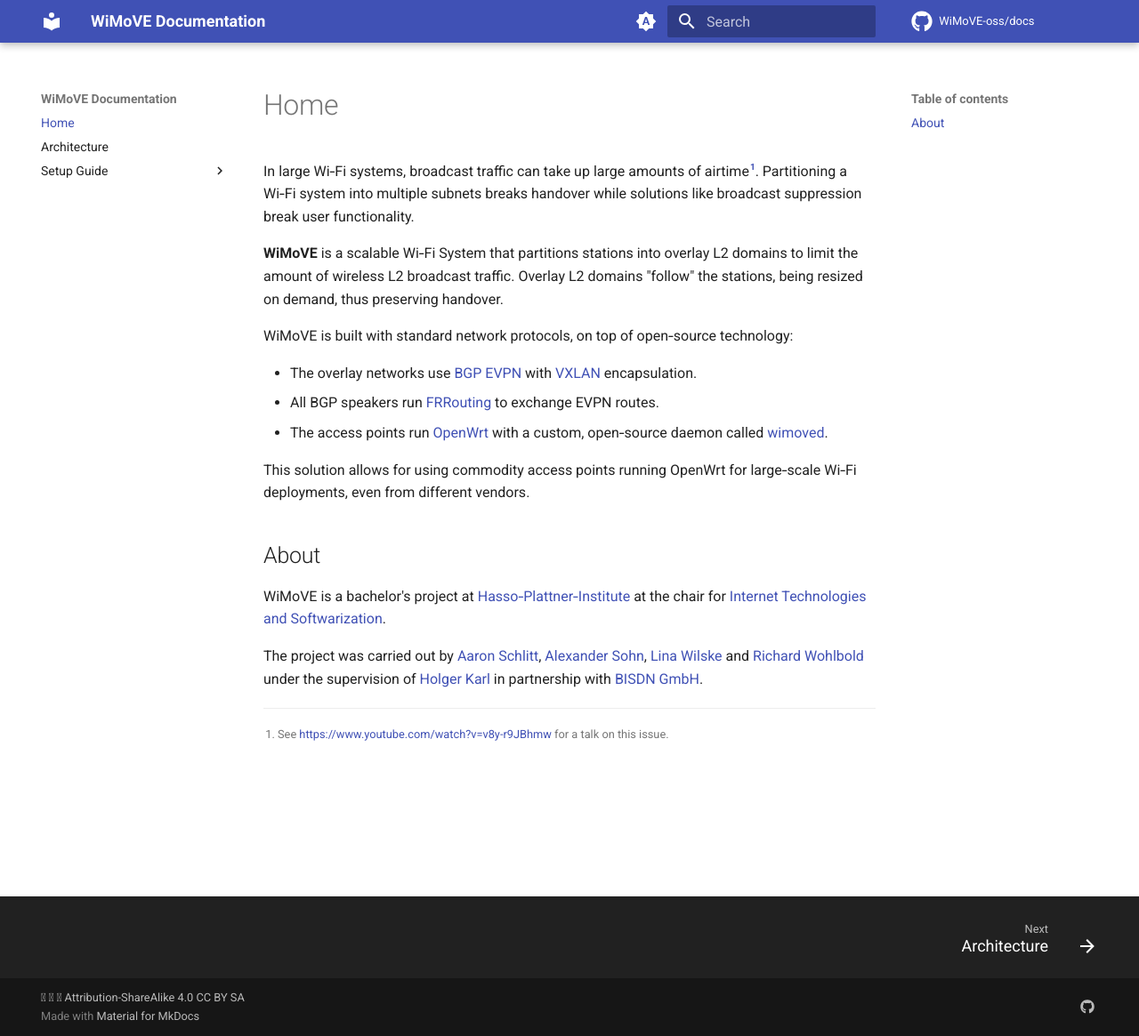
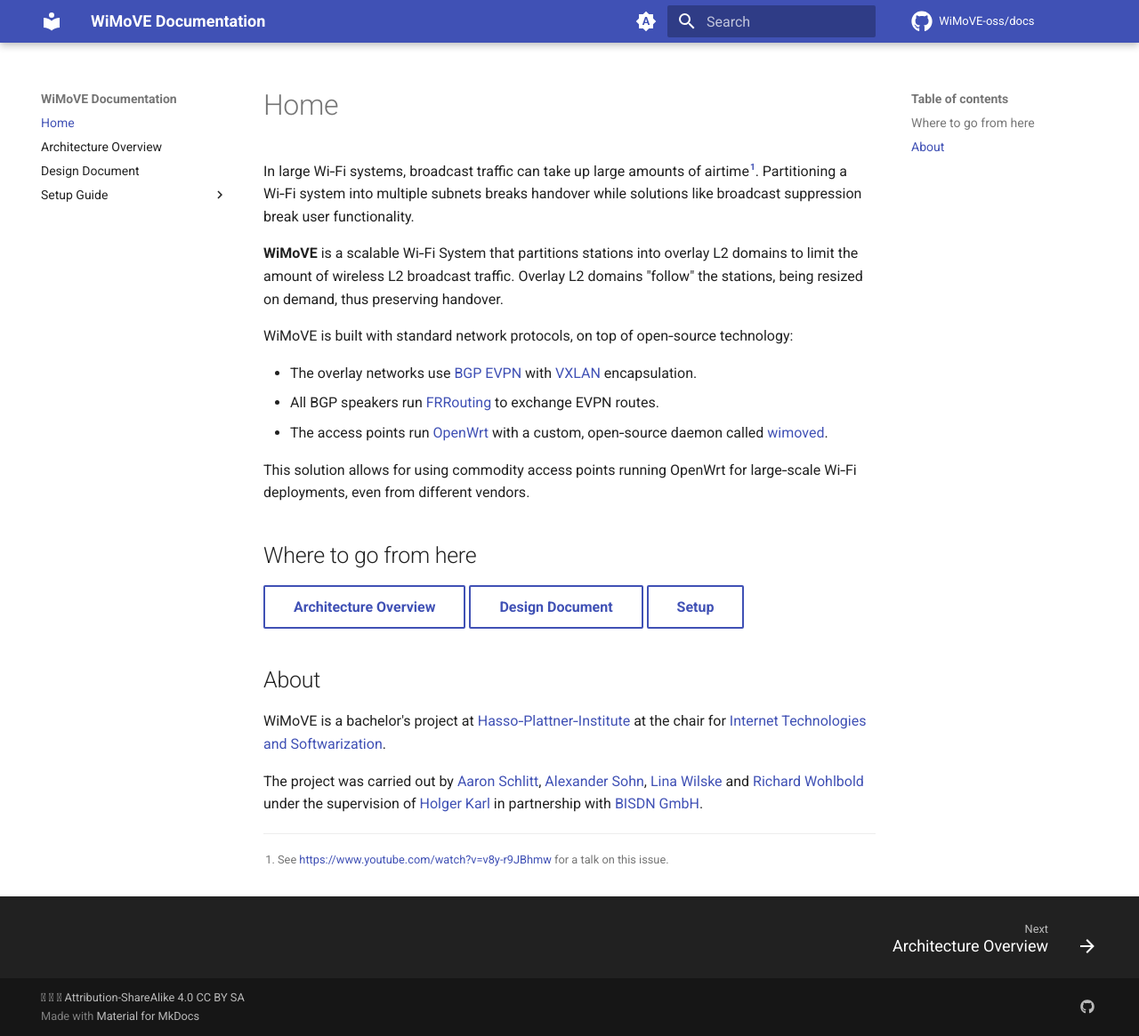
Before and after one commit to WiMoVE-OSS/docs, an MkDocs documentation site: the page built from docs/index.md, in a window 1280 px wide and 1165 px high. Shown: the whole window at 89% size. Built offline with MkDocs 1.6.1 and Material for MkDocs 9.7.7, drawn with Linux system fonts in a browser that asks for light colours; comment, search, counter and statistics services are not loaded.

Commit message:
Add design document (#2)
* Add design document

* Rename to "Architecture Overview" and "Design Document"

* Improve text on "design document" page

---------

Co-authored-by: Richard Wohlbold <richard@rgwohlbold.de>

```diff
--- a/docs/index.md
+++ b/docs/index.md
@@ -14,6 +14,12 @@
 
 This solution allows for using commodity access points running OpenWrt for large&#8209;scale Wi&#8209;Fi deployments, even from different vendors.
 
+## Where to go from here
+
+[Architecture Overview](architecture/){ .md-button }
+[Design Document](design/){ .md-button }
+[Setup](setup/){ .md-button }
+
 ## About
 
 WiMoVE is a bachelor's project at [Hasso&#8209;Plattner&#8209;Institute](https://hpi.de) at the chair for [Internet Technologies and Softwarization](https://hpi.de/en/research/research-groups/internet-technologies-and-softwarization.html).
--- a/mkdocs.yml
+++ b/mkdocs.yml
@@ -40,8 +40,9 @@
         name: Switch to system preference
 nav:
   - Home: index.md
-  - Architecture:
+  - Architecture Overview:
     - architecture/index.md
+  - Design Document: design/index.md
   - Setup Guide:
     - setup/index.md
     - Setup using Ansible: setup/ansible_setup.md
```
Also changed, not shown: docs/architecture/index.md (+1 -3 lines), docs/design/index.md (added, +6 -0 lines), 1 other file.
